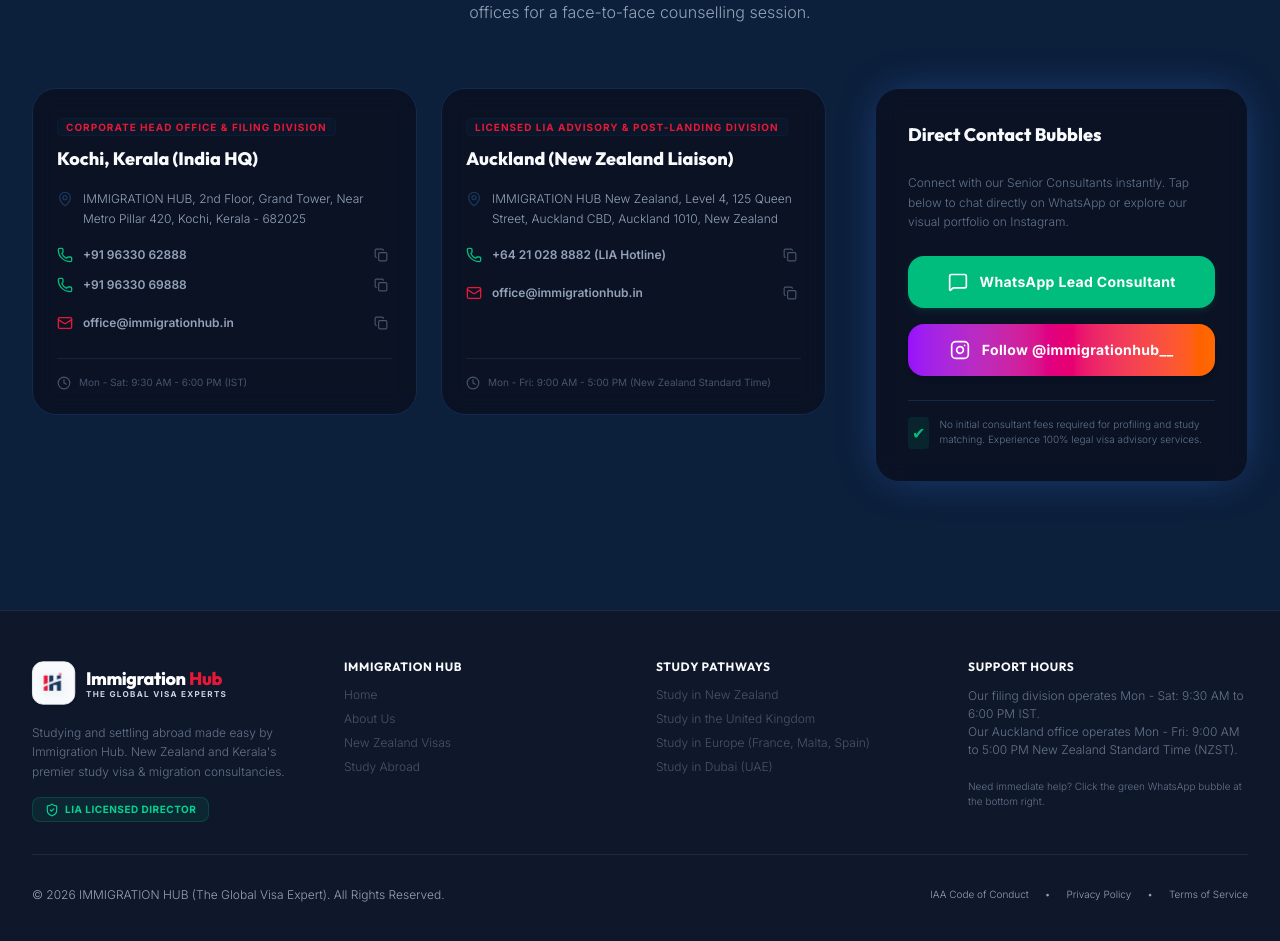
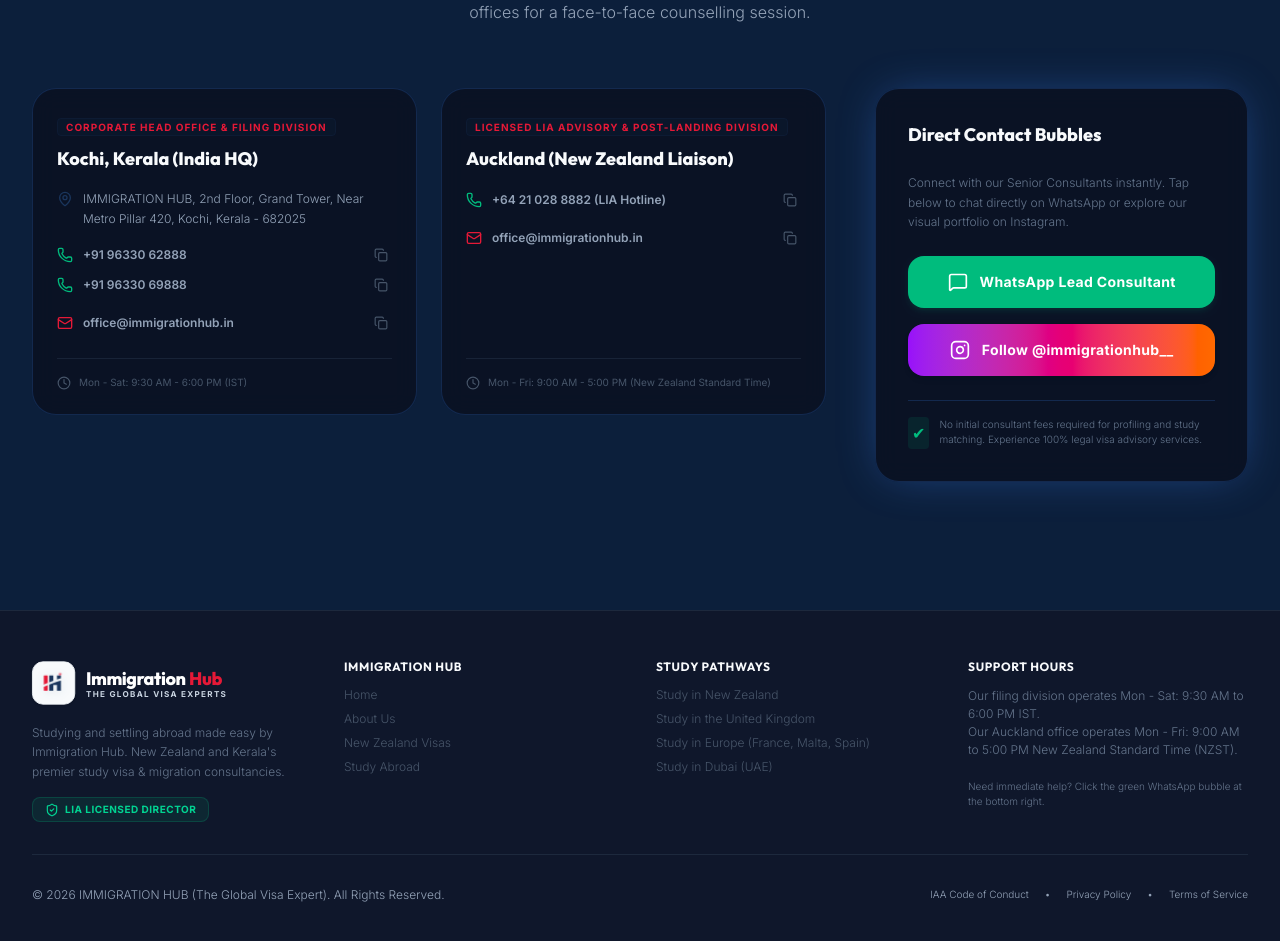
Before and after one commit to alifmuhammeds007/immigration-hub, a React (Vite) app: page / in a window 1280 px wide. Shown: the part 7148-8089 px from the top of the page. Built offline with nearby package versions, Linux system fonts and the light colour scheme.

Commit message:
style: remove Auckland address text and its MapPin location mark icon from contact card

```diff
--- a/src/components/ContactUs.jsx
+++ b/src/components/ContactUs.jsx
@@ -16,7 +16,7 @@
     {
       city: "Auckland (New Zealand Liaison)",
       role: "Licensed LIA Advisory & Post-Landing Division",
-      address: "IMMIGRATION HUB New Zealand, Level 4, 125 Queen Street, Auckland CBD, Auckland 1010, New Zealand",
+      address: "",
       phones: ["+64 21 028 8882 (LIA Hotline)"],
       email: "office@immigrationhub.in",
       hours: "Mon - Fri: 9:00 AM - 5:00 PM (New Zealand Standard Time)"
@@ -65,10 +65,12 @@
                     </div>
 
                     {/* Address */}
-                    <div className="flex items-start gap-2.5 text-xs text-slate-600 dark:text-slate-400">
-                      <MapPin className="w-4 h-4 text-primary shrink-0 mt-0.5" />
-                      <p className="leading-relaxed font-light">{office.address}</p>
-                    </div>
+                    {office.address && (
+                      <div className="flex items-start gap-2.5 text-xs text-slate-600 dark:text-slate-400">
+                        <MapPin className="w-4 h-4 text-primary shrink-0 mt-0.5" />
+                        <p className="leading-relaxed font-light">{office.address}</p>
+                      </div>
+                    )}
 
                     {/* Phones */}
                     <div className="space-y-2">
```
